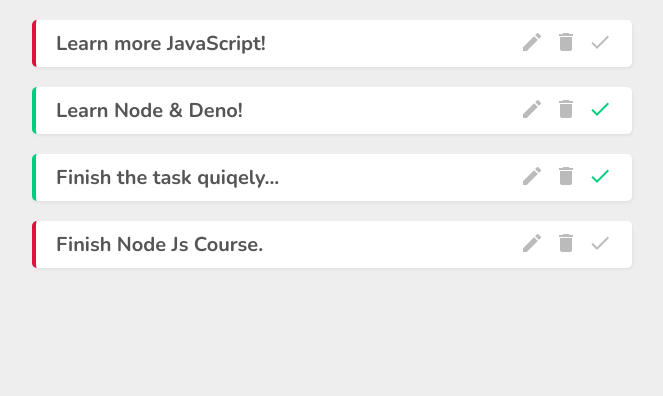
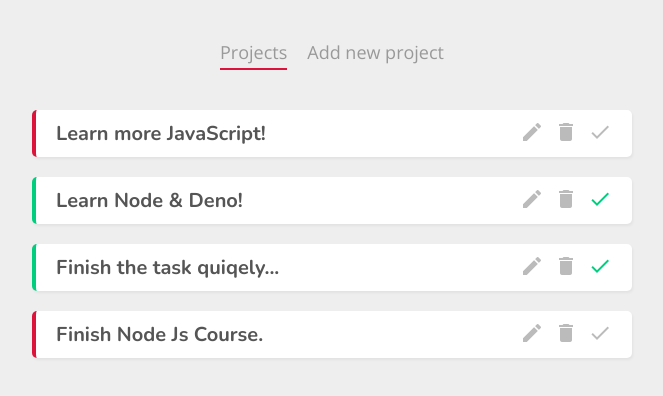
Before and after one commit to Mostakimul/vue-project-manager, a Vue app: page / in a window 1280 px wide. Shown: the top 396 px of the page, without its empty margins (308-971 px from the left). Built offline with nearby package versions, Linux system fonts and the light colour scheme; data requests are answered from the project's data file.

Commit message:
rounting link added

```diff
--- a/src/App.vue
+++ b/src/App.vue
@@ -1,7 +1,16 @@
 <template>
+  <TheNavbar />
   <router-view />
 </template>
+<script>
+import TheNavbar from '@/components/TheNavbar.vue';
 
+export default {
+  components: {
+    TheNavbar,
+  },
+};
+</script>
 <style lang="scss">
 #app {
   max-width: 60rem;
--- /dev/null
+++ b/src/components/TheNavbar.vue
@@ -0,0 +1,31 @@
+<template>
+  <nav class="nav">
+    <router-link :to="{ name: 'Home' }">Projects</router-link>
+    <router-link :to="{ name: 'AddNewProject' }">Add new project</router-link>
+  </nav>
+</template>
+
+<script>
+export default {
+  name: 'TheNavbar',
+};
+</script>
+
+<style lang="scss">
+.nav {
+  text-align: center;
+  margin: 4rem auto;
+
+  & a {
+    display: inline-block;
+    text-decoration: none;
+    margin: 0 1rem;
+    color: #999;
+    font-size: 1.8rem;
+  }
+}
+a.router-link-active {
+  border-bottom: 2px solid crimson;
+  padding-bottom: 0.4rem;
+}
+</style>
```
